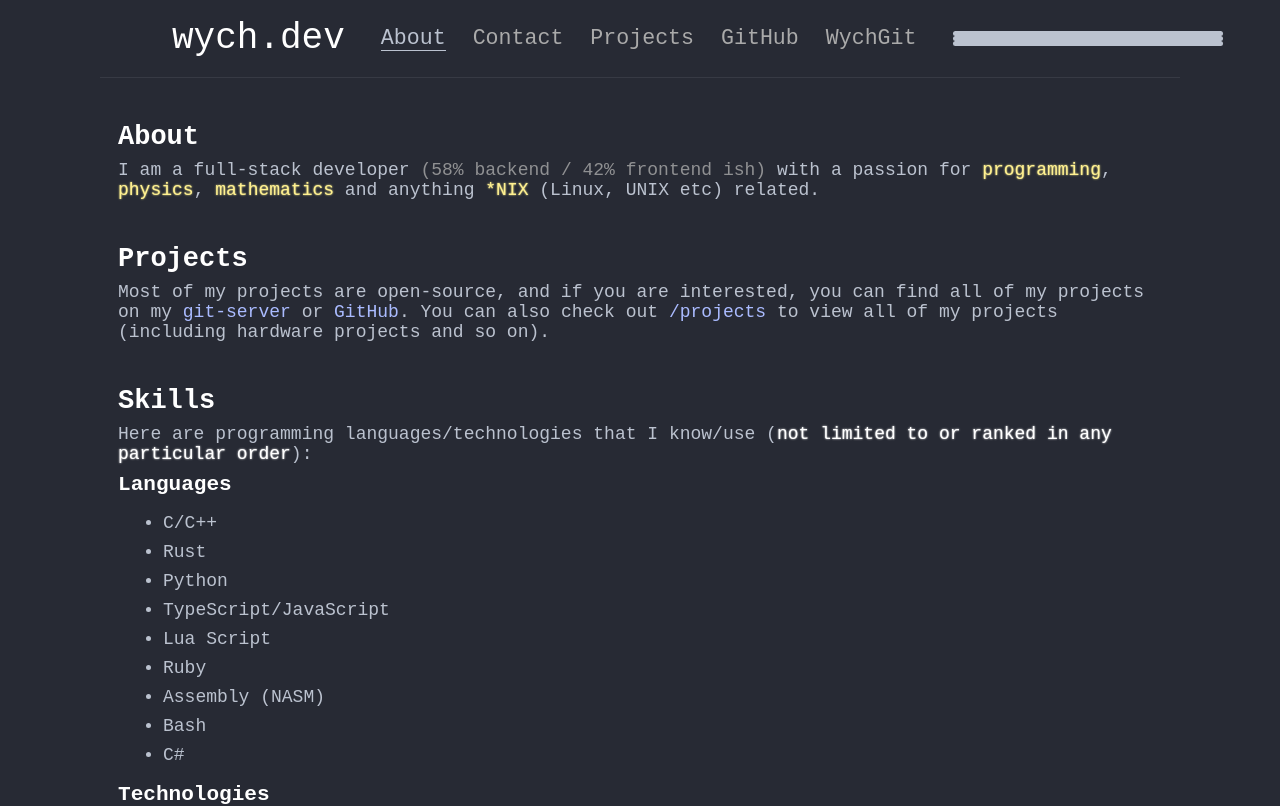
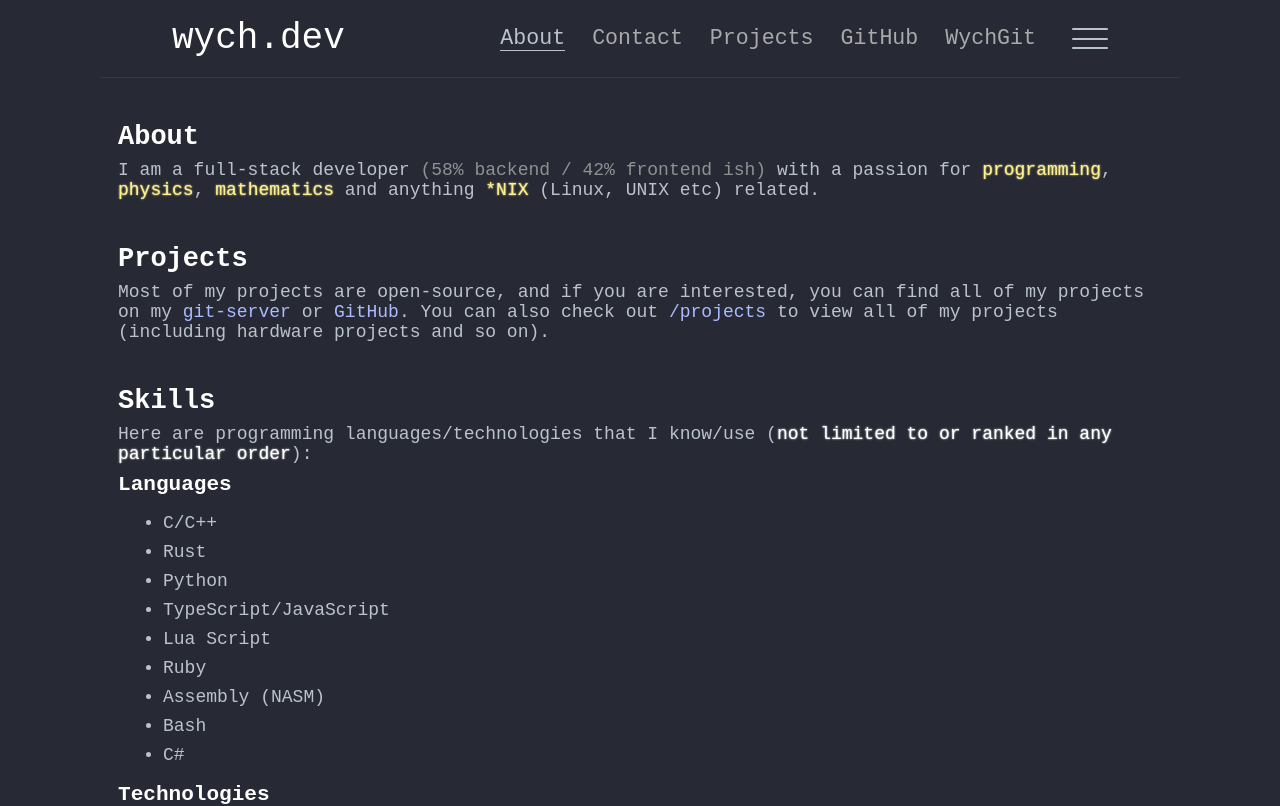
Before and after one commit to almqv/wychdev-nextjs, a Next.js app: page / in a window 1280 px wide. Shown: the top 806 px of the page. Built offline with nearby package versions, Linux system fonts and the light colour scheme.

Commit message:
Burger menu stuff

```diff
--- a/components/burgermenu.tsx
+++ b/components/burgermenu.tsx
@@ -2,11 +2,14 @@ import styled from 'styled-components'
 import Link from "next/link"
 
 const MenuLine = styled.div`
-	display: block;
-	width: 15rem;
-	height: 5px;
-	border-radius: 4px;
+	width: 2rem;
+	height: 2px;
+	border-radius: 2px;
 	background-color: var(--fg);
+	&:not(:last-child) {
+		margin-bottom: .4rem;
+	}
+}
 `
 
 const Menu = () => {
--- a/styles/globals.css
+++ b/styles/globals.css
@@ -67,3 +67,12 @@ em {
 	font-style: normal;
 	text-shadow: var(--emph-shadow) currentColor;
 }
+
+
+
+@media only screen and (max-width: 940px) {
+	.burger-container {
+		display: block;
+		background-color: lightblue;
+	}
+}
```
